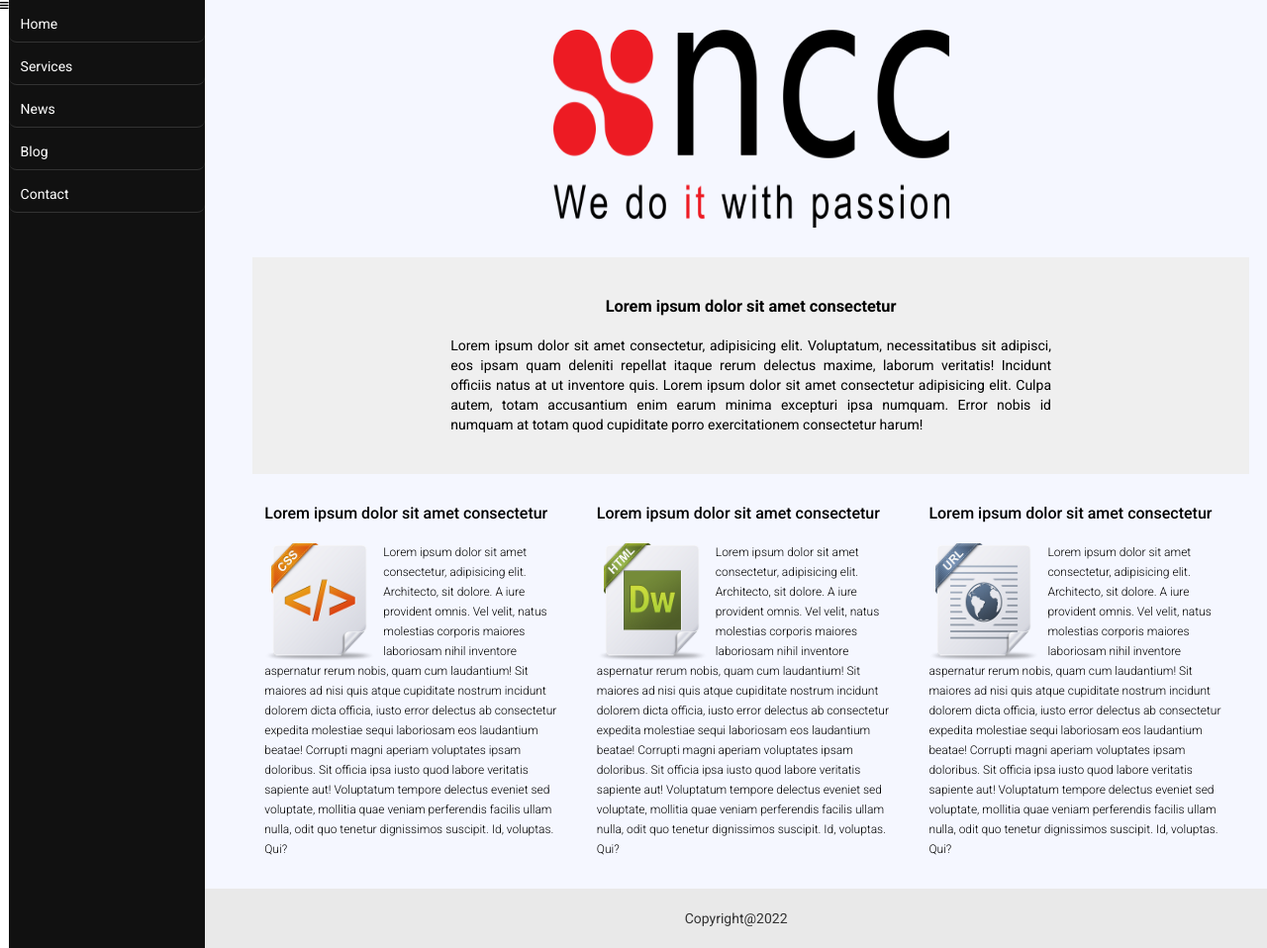
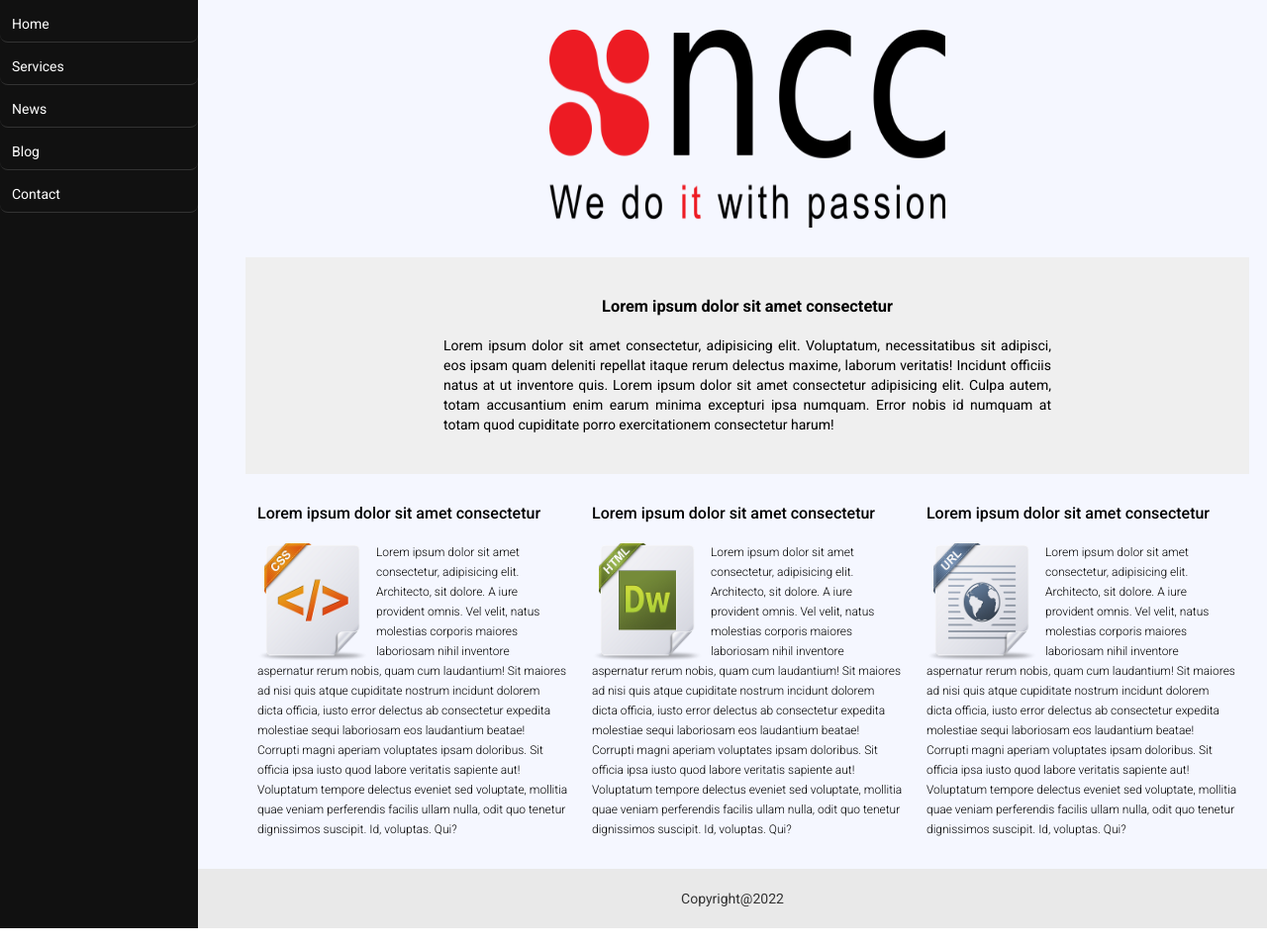
Before and after one commit to Ikillthemall/test_ncc, a plain HTML site: page index.html in a window 1280 px wide. Shown: the whole page at 99% size. Drawn offline with Linux system fonts and the light colour scheme.

Commit message:
change something

```diff
--- a/index.html
+++ b/index.html
@@ -12,9 +12,9 @@
 <body>
     <div class="wrapper">
         <div class="container container-fluid">
-            <label for="header-bars-input" class="header__bars-btn">
+            <!-- <label for="header-bars-input" class="header__bars-btn">
                 <i class="fa fa-bars"></i>
-            </label>
+            </label> -->
             <nav class="sidebar hide-sidebar">
                 <ul class="nav-menu">
                     <li class="nav-item">
```
